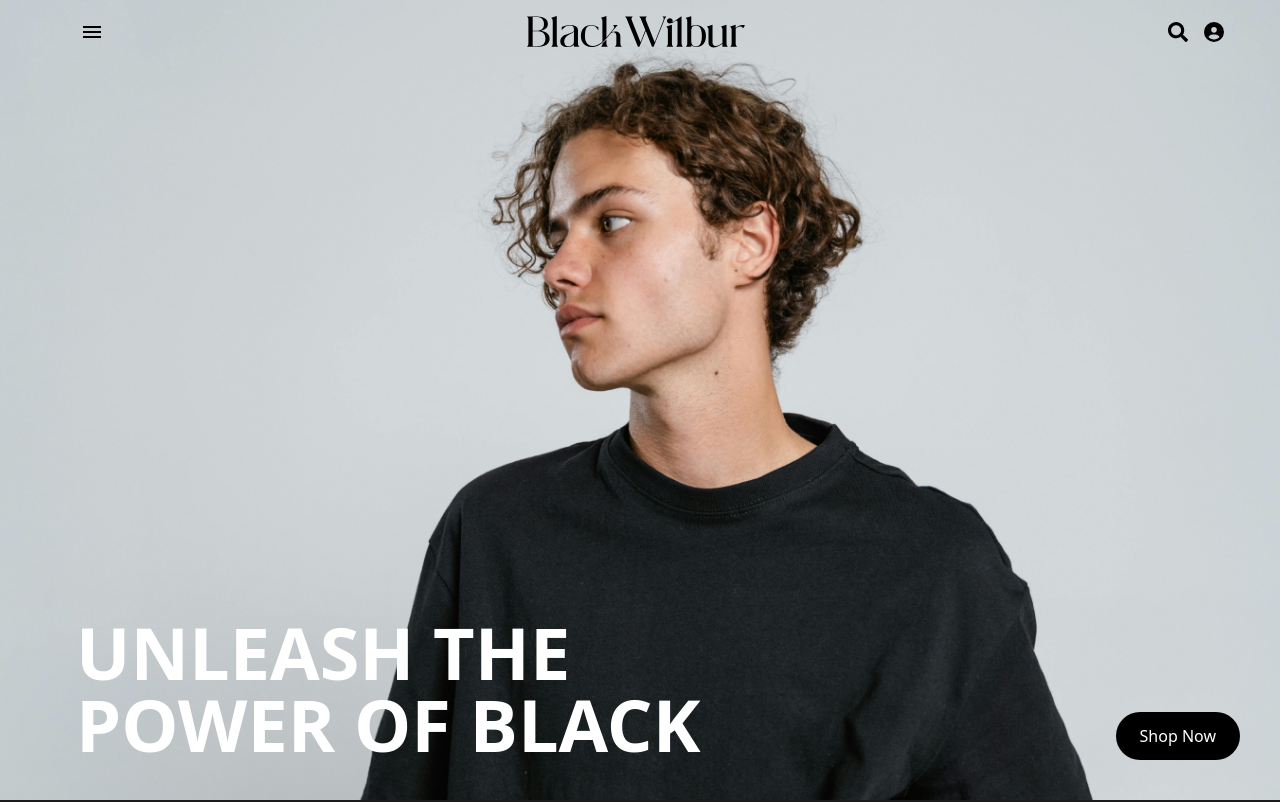
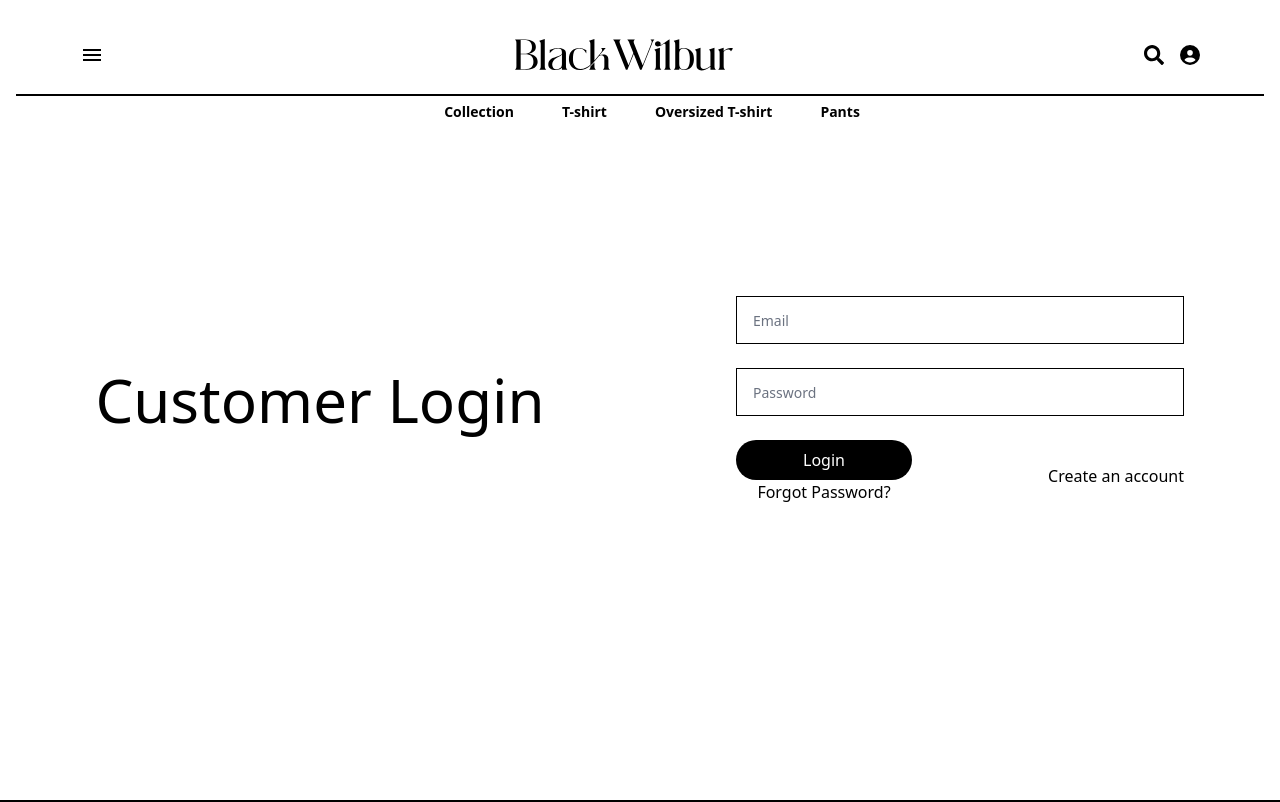
Before and after one commit to yuvraj-singh-lodhi/black-wilbur-frontend, a React (Vite) app: page /Login in a window 1280 px wide. Shown: the top 802 px of the page. Built offline with nearby package versions, Linux system fonts and the light colour scheme.

Commit message:
added login page

```diff
--- a/package.json
+++ b/package.json
@@ -16,6 +16,7 @@
     "react": "^18.3.1",
     "react-dom": "^18.3.1",
     "react-icons": "^5.3.0",
+    "react-router-dom": "^6.26.2",
     "tailwind-scrollbar": "^3.1.0"
   },
   "devDependencies": {
--- a/src/App.tsx
+++ b/src/App.tsx
@@ -1,16 +1,26 @@
+import React from "react";
+import { BrowserRouter as Router, Routes, Route } from "react-router-dom";
 import Collection from "./components/collection";
 import Footer from "./components/footer";
 import Home from "./components/home";
 import Navbar from "./components/navbar";
+import LoginSignup from "./components/loginsignup";
 
 function App() {
   return (
-    <div>
-      <Navbar />
-      <Home />
-      <Collection />
-      <Footer />
-    </div>
+    <Router>
+      <div>
+        <Navbar />
+        <Routes>
+          <Route path="/" element={<Home />} />
+          <Route path="/collection" element={<Collection />} />
+          <Route path="/Login" element={<LoginSignup />} />
+
+          {/* You can add more routes here for other pages */}
+        </Routes>
+        <Footer />
+      </div>
+    </Router>
   );
 }
 
--- /dev/null
+++ b/src/components/loginsignup.tsx
@@ -0,0 +1,127 @@
+// LoginSignup.tsx
+import React, { useState } from 'react';
+
+const LoginSignup: React.FC = () => {
+  const [isLogin, setIsLogin] = useState(true);
+  const [forgotPassword, setForgotPassword] = useState(false);
+
+  return (
+    <div className="flex flex-col md:flex-row h-screen bg-white font-montserrat">
+      {/* Left Section */}
+      <div className={`w-full md:w-1/2 flex items-center justify-center h-1/2 md:h-full ${isLogin ? 'text-4xl md:text-6xl font-thin text-black' : 'text-4xl md:text-6xl font-thin text-black'}`}>
+        {isLogin ? (
+          <div className="text-center">
+            <span>Customer Login</span>
+          </div>
+        ) : (
+          <div className="text-center">
+            <span>Create an</span><br />
+            <span>Account</span>
+          </div>
+        )}
+      </div>
+
+      {/* Right Section */}
+      <div className="w-full md:w-1/2 flex items-center justify-center h-1/2 md:h-full px-4">
+        {isLogin ? (
+          <form className="w-full max-w-md">
+            {forgotPassword ? (
+              <div className="text-center">
+                <div className="mb-6">
+                  <input
+                    type="email"
+                    id="email"
+                    className="block w-full h-12 p-4 border border-black text-black placeholder-gray-500 focus:outline-none focus:border-black text-sm"
+                    placeholder="Email"
+                    required
+                  />
+                </div>
+                <div className="flex justify-between items-center">
+                  <button type="submit" className="w-44 bg-black text-white py-2 px-4 rounded-3xl hover:bg-gray-800">Submit</button>
+                  <div className="text-center">
+                    <button type="button" onClick={() => setForgotPassword(false)} className="text-black hover:underline">Back to Login</button>
+                  </div>
+                </div>
+              </div>
+            ) : (
+              <div>
+                <div className="mb-6">
+                  <input
+                    type="email"
+                    id="email"
+                    className="block w-full h-12 p-4 border border-black text-black placeholder-gray-500 focus:outline-none focus:border-black text-sm"
+                    placeholder="Email"
+                    required
+                  />
+                </div>
+                <div className="mb-6">
+                  <input
+                    type="password"
+                    id="password"
+                    className="block w-full h-12 p-4 border border-black text-black placeholder-gray-500 focus:outline-none focus:border-black text-sm"
+                    placeholder="Password"
+                    required
+                  />
+                </div>
+                <div className="flex justify-between text-center">
+                  <div className="flex flex-col justify-between">
+                    <button type="submit" className="w-44 bg-black text-white py-2 px-4 rounded-3xl hover:bg-gray-800">Login</button>
+                    <button type="button" onClick={() => setForgotPassword(true)} className="text-black hover:underline">Forgot Password?</button>
+                  </div>
+                  <div className="mt-4 text-center">
+                    <button type="button" onClick={() => setIsLogin(false)} className="text-black hover:underline mt-2 block">Create an account</button>
+                  </div>
+                </div>
+              </div>
+            )}
+          </form>
+        ) : (
+          <form className="w-full max-w-md">
+            <div className="mb-6">
+              <input
+                type="text"
+                id="firstName"
+                className="block w-full h-12 p-4 border border-black text-black placeholder-gray-500 focus:outline-none focus:border-black text-sm"
+                placeholder="First Name"
+                required
+              />
+            </div>
+            <div className="mb-6">
+              <input
+                type="text"
+                id="lastName"
+                className="block w-full h-12 p-4 border border-black text-black placeholder-gray-500 focus:outline-none focus:border-black text-sm"
+                placeholder="Last Name"
+                required
+              />
+            </div>
+            <div className="mb-6">
+              <input
+                type="email"
+                id="email"
+                className="block w-full h-12 p-4 border border-black text-black placeholder-gray-500 focus:outline-none focus:border-black text-sm"
+                placeholder="Email"
+                required
+              />
+            </div>
+            <div className="mb-6">
+              <input
+                type="password"
+                id="password"
+                className="block w-full h-12 p-4 border border-black text-black placeholder-gray-500 focus:outline-none focus:border-black text-sm"
+                placeholder="Password"
+                required
+              />
+            </div>
+            <div className="flex flex-col md:flex-row justify-between gap-4">
+              <button type="submit" className="bg-black text-white py-2 px-4 rounded-3xl hover:bg-gray-800 w-full">Create Account</button>
+              <button type="button" onClick={() => setIsLogin(true)} className="bg-white text-black py-2 px-4 border border-black rounded-3xl hover:bg-gray-100 w-full">Cancel</button>
+            </div>
+          </form>
+        )}
+      </div>
+    </div>
+  );
+};
+
+export default LoginSignup;
--- a/src/components/navbar.tsx
+++ b/src/components/navbar.tsx
@@ -2,12 +2,14 @@ import React, { useState, useEffect } from "react";
 import { MdMenu } from "react-icons/md";
 import { FaSearch } from "react-icons/fa";
 import { FaCircleUser } from "react-icons/fa6";
+import { useNavigate } from "react-router-dom";  // Import useNavigate hook
 import logo from "../assets/navlogo.svg";
 import Sidebar from "./sidebar";
 
 const Navbar: React.FC = () => {
   const [sidebar, setSidebar] = useState(false);
   const [hideNavbar, setHideNavbar] = useState(false);
+  const navigate = useNavigate();  // Initialize the useNavigate hook
 
   const toggleSidebar = () => {
     setSidebar(!sidebar);
@@ -26,20 +28,58 @@ const Navbar: React.FC = () => {
     };
   }, []);
 
+  // Function to handle navigation on button click
+  const handleNavigate = (path: string) => {
+    navigate(path);  // Programmatically navigate to the given path
+  };
+
   return (
     <>
       <nav
-        className={`navbar top-0 left-0 w-full flex items-center justify-between p-4 bg-transparent z-50 ${
+        className={`navbar  top-0 left-0 w-full flex items-center justify-between p-4 bg-white z-50 ${
           hideNavbar ? "hidden" : "static"
         }`}
       >
-        {/* For Large Screens */}
-        <div className="hidden md:flex items-center justify-between w-full pl-16 pr-10">
-          <MdMenu className="text-2xl cursor-pointer" onClick={toggleSidebar} />
-          <img src={logo} alt="BlackWilbur" className="h-8 mx-auto" />
-          <div className="flex items-center space-x-4">
-            <FaSearch className="text-xl" />
-            <FaCircleUser className="text-xl" />
+        <div className="hidden md:flex h-30 flex-col w-full">
+          {/* For Large Screens */}
+          <div className="hidden h-20 md:flex items-center justify-between w-full pl-16 pr-16 border-b-2 border-black ">
+            <MdMenu
+              className="text-2xl cursor-pointer"
+              onClick={toggleSidebar}
+            />
+            <img onClick={() => handleNavigate("/")} src={logo} alt="BlackWilbur" className="h-8 mx-auto" />
+            <div className="flex items-center space-x-4">
+              <FaSearch className="text-xl" />
+              <FaCircleUser onClick={() => handleNavigate("/Login")} className="text-xl" />
+            </div>
+          </div>
+          {/* Mini Navbar */}
+          <div className="hidden h-8 md:flex items-center justify-center w-full pl-16 pr-10 space-x-4">
+            {/* Buttons that use navigate */}
+            <button
+              onClick={() => handleNavigate("/collection")}
+              className="relative text-sm font-semibold px-4 py-2 after:content-[''] after:absolute after:left-0 after:bottom-0 after:w-full after:h-0.5 after:bg-black after:transform after:scale-x-0 after:origin-right hover:after:scale-x-100 hover:after:origin-left after:transition-transform after:duration-300"
+            >
+              Collection
+            </button>
+            <button
+              onClick={() => handleNavigate("/tshirt")}
+              className="relative text-sm font-semibold px-4 py-2 after:content-[''] after:absolute after:left-0 after:bottom-0 after:w-full after:h-0.5 after:bg-black after:transform after:scale-x-0 after:origin-right hover:after:scale-x-100 hover:after:origin-left after:transition-transform after:duration-300"
+            >
+              T-shirt
+            </button>
+            <button
+              onClick={() => handleNavigate("/oversized-tshirt")}
+              className="relative text-sm font-semibold px-4 py-2 after:content-[''] after:absolute after:left-0 after:bottom-0 after:w-full after:h-0.5 after:bg-black after:transform after:scale-x-0 after:origin-right hover:after:scale-x-100 hover:after:origin-left after:transition-transform after:duration-300"
+            >
+              Oversized T-shirt
+            </button>
+            <button
+              onClick={() => handleNavigate("/pants")}
+              className="relative text-sm font-semibold px-4 py-2 after:content-[''] after:absolute after:left-0 after:bottom-0 after:w-full after:h-0.5 after:bg-black after:transform after:scale-x-0 after:origin-right hover:after:scale-x-100 hover:after:origin-left after:transition-transform after:duration-300"
+            >
+              Pants
+            </button>
           </div>
         </div>
 
```
Also changed, not shown: 1 other file (tests, documents, lock files or other folders).
